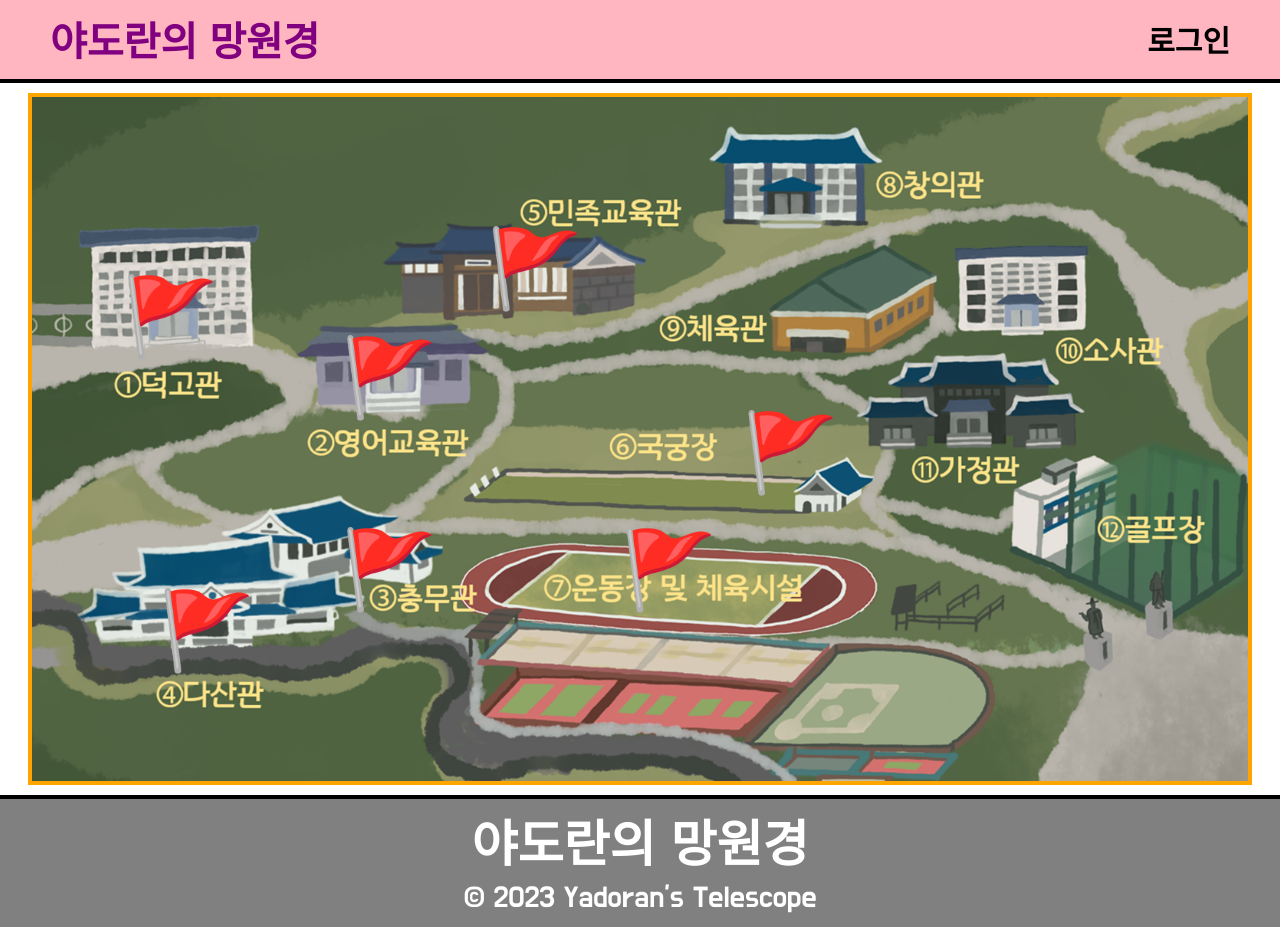
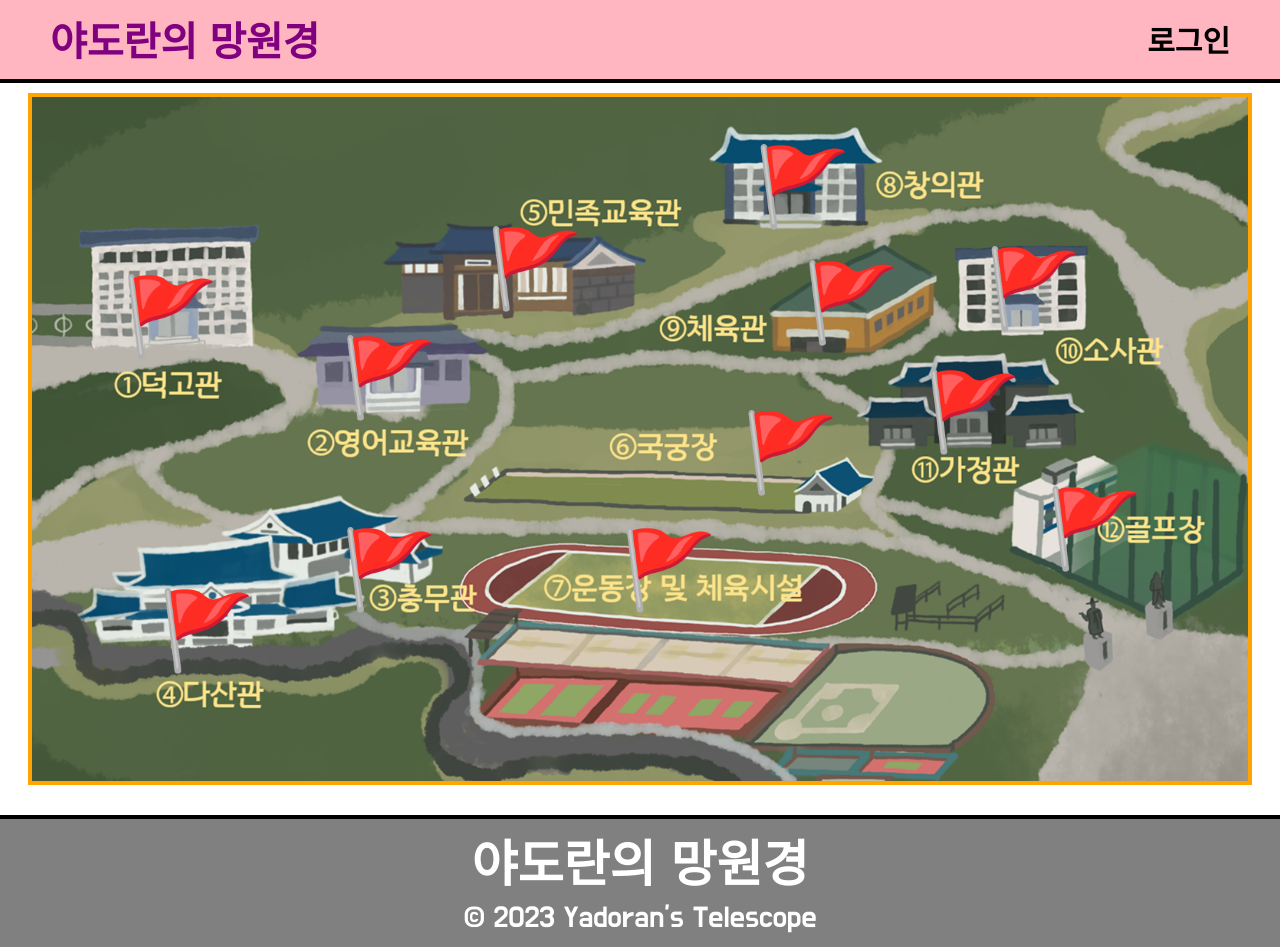
Before and after one commit to jhan756k/Yadoran-Telescope, a React (Create React App) app: page /map in a window 1280 px wide. Built offline with nearby package versions, Linux system fonts and the light colour scheme; the HTML template or start-up script is replaced by a standard one.

Commit message:
mapclick

```diff
--- a/src/Page/Mappage.jsx
+++ b/src/Page/Mappage.jsx
@@ -4,25 +4,124 @@ import Navbar from "../Component/Navbar";
 import Footer from "../Component/Footer";
 
 const Mappage = () => {
+  const onMapClick = (placeName, num) => {
+    for (let x = 1; x <= 12; x += 1) {
+      document.getElementsByClassName("map" + x)[0].style.backgroundColor =
+        "transparent";
+    }
+    document.getElementsByClassName("maptit")[0].innerHTML = placeName;
+    document.getElementsByClassName("map" + num)[0].style.backgroundColor =
+      "rgba(255, 255, 255, 0.5)";
+  };
+
   return (
     <div>
       <Navbar />
       <div className="mapfull">
         <div className="mapcont">
           <img src="images/kmla.png" alt="" className="kmlamap" />
-            <button className="map1">🚩</button>
-            <button className="map2">🚩</button>
-            <button className="map3">🚩</button>
-            <button className="map4">🚩</button>
-            <button className="map5">🚩</button>
-            <button className="map6">🚩</button>
-            <button className="map7">🚩</button>
+          <button
+            className="map1"
+            onClick={() => {
+              onMapClick("덕고관", 1);
+            }}
+          >
+            🚩
+          </button>
+          <button
+            className="map2"
+            onClick={() => {
+              onMapClick("영어교육관", 2);
+            }}
+          >
+            🚩
+          </button>
+          <button
+            className="map3"
+            onClick={() => {
+              onMapClick("충무관", 3);
+            }}
+          >
+            🚩
+          </button>
+          <button
+            className="map4"
+            onClick={() => {
+              onMapClick("다산관", 4);
+            }}
+          >
+            🚩
+          </button>
+          <button
+            className="map5"
+            onClick={() => {
+              onMapClick("민족교육관", 5);
+            }}
+          >
+            🚩
+          </button>
+          <button
+            className="map6"
+            onClick={() => {
+              onMapClick("국궁장", 6);
+            }}
+          >
+            🚩
+          </button>
+          <button
+            className="map7"
+            onClick={() => {
+              onMapClick("운동장", 7);
+            }}
+          >
+            🚩
+          </button>
+          <button
+            className="map8"
+            onClick={() => {
+              onMapClick("창의관", 8);
+            }}
+          >
+            🚩
+          </button>
+          <button
+            className="map9"
+            onClick={() => {
+              onMapClick("체육관", 9);
+            }}
+          >
+            🚩
+          </button>
+          <button
+            className="map10"
+            onClick={() => {
+              onMapClick("소사관", 10);
+            }}
+          >
+            🚩
+          </button>
+          <button
+            className="map11"
+            onClick={() => {
+              onMapClick("가정관", 11);
+            }}
+          >
+            🚩
+          </button>
+          <button
+            className="map12"
+            onClick={() => {
+              onMapClick("골프장", 12);
+            }}
+          >
+            🚩
+          </button>
         </div>
       </div>
 
-      <div className="maplinks"></div>
-      <div className="mapinfo"></div>
-
+      <div className="mapexp">
+        <div className="maptit"></div>
+      </div>
       <Footer />
     </div>
   );
--- a/src/Style/Mappage.css
+++ b/src/Style/Mappage.css
@@ -21,9 +21,26 @@
   overflow: hidden;
 }
 
+.mapexp {
+  display: flex;
+  flex-wrap: wrap;
+  justify-content: center;
+  align-items: center;
+  text-align: center;
+}
+.maptit {
+  font-size: 40px;
+  font-weight: bold;
+  color: black;
+  margin-top: 10px;
+  margin-bottom: 10px;
+}
+
+/* --------------------------------------------------------------------------------- */
+
 .map1 {
   position: absolute;
-    top:19%;
+  top: 19%;
   left: 4%;
   width: 14vw;
   height: 14vw;
@@ -37,7 +54,6 @@
 }
 
 .map1:hover {
-    background-color: rgba(255, 255, 255, 0.5);
   font-size: 7vw;
   cursor: pointer;
   color: black;
@@ -45,7 +61,7 @@
 
 .map2 {
   position: absolute;
-    top:28%;
+  top: 28%;
   left: 22%;
   width: 14vw;
   height: 14vw;
@@ -59,7 +75,6 @@
 }
 
 .map2:hover {
-    background-color: rgba(255, 255, 255, 0.5);
   font-size: 7vw;
   cursor: pointer;
   color: black;
@@ -67,7 +82,7 @@
 
 .map3 {
   position: absolute;
-    top:56%;
+  top: 56%;
   left: 22%;
   width: 14vw;
   height: 14vw;
@@ -81,7 +96,6 @@
 }
 
 .map3:hover {
-    background-color: rgba(255, 255, 255, 0.5);
   font-size: 7vw;
   cursor: pointer;
   color: black;
@@ -89,7 +103,7 @@
 
 .map4 {
   position: absolute;
-    top:65%;
+  top: 65%;
   left: 7%;
   width: 14vw;
   height: 14vw;
@@ -103,7 +117,6 @@
 }
 
 .map4:hover {
-    background-color: rgba(255, 255, 255, 0.5);
   font-size: 7vw;
   cursor: pointer;
   color: black;
@@ -125,7 +138,6 @@
 }
 
 .map5:hover {
-    background-color: rgba(255, 255, 255, 0.5);
   font-size: 7vw;
   cursor: pointer;
   color: black;
@@ -133,7 +145,7 @@
 
 .map6 {
   position: absolute;
-    top:39%;
+  top: 39%;
   left: 55%;
   width: 14vw;
   height: 14vw;
@@ -147,7 +159,6 @@
 }
 
 .map6:hover {
-    background-color: rgba(255, 255, 255, 0.5);
   font-size: 7vw;
   cursor: pointer;
   color: black;
@@ -155,7 +166,7 @@
 
 .map7 {
   position: absolute;
-    top:56%;
+  top: 56%;
   left: 45%;
   width: 14vw;
   height: 14vw;
@@ -169,8 +180,112 @@
 }
 
 .map7:hover {
-    background-color: rgba(255, 255, 255, 0.5);
   font-size: 7vw;
   cursor: pointer;
   color: black;
 }
+
+.map8 {
+  position: absolute;
+  top: 0%;
+  left: 56%;
+  width: 14vw;
+  height: 14vw;
+  background-color: transparent;
+  font-size: 6vw;
+  font-weight: bold;
+  color: black;
+  transition: 0.3s;
+  border-radius: 50%;
+  border: none;
+}
+
+.map8:hover {
+  font-size: 7vw;
+  cursor: pointer;
+  color: black;
+}
+
+.map9 {
+  position: absolute;
+  top: 17%;
+  left: 60%;
+  width: 14vw;
+  height: 14vw;
+  background-color: transparent;
+  font-size: 6vw;
+  font-weight: bold;
+  color: black;
+  transition: 0.3s;
+  border-radius: 50%;
+  border: none;
+}
+
+.map9:hover {
+  font-size: 7vw;
+  cursor: pointer;
+  color: black;
+}
+
+.map10 {
+  position: absolute;
+  top: 15%;
+  left: 75%;
+  width: 14vw;
+  height: 14vw;
+  background-color: transparent;
+  font-size: 6vw;
+  font-weight: bold;
+  color: black;
+  transition: 0.3s;
+  border-radius: 50%;
+  border: none;
+}
+
+.map10:hover {
+  font-size: 7vw;
+  cursor: pointer;
+  color: black;
+}
+
+.map11 {
+  position: absolute;
+  top: 33%;
+  left: 70%;
+  width: 14vw;
+  height: 14vw;
+  background-color: transparent;
+  font-size: 6vw;
+  font-weight: bold;
+  color: black;
+  transition: 0.3s;
+  border-radius: 50%;
+  border: none;
+}
+
+.map11:hover {
+  font-size: 7vw;
+  cursor: pointer;
+  color: black;
+}
+
+.map12 {
+  position: absolute;
+  top: 50%;
+  left: 80%;
+  width: 14vw;
+  height: 14vw;
+  background-color: transparent;
+  font-size: 6vw;
+  font-weight: bold;
+  color: black;
+  transition: 0.3s;
+  border-radius: 50%;
+  border: none;
+}
+
+.map12:hover {
+  font-size: 7vw;
+  cursor: pointer;
+  color: black;
+}
```
Lines whose indentation alone changed are shown as unchanged.
